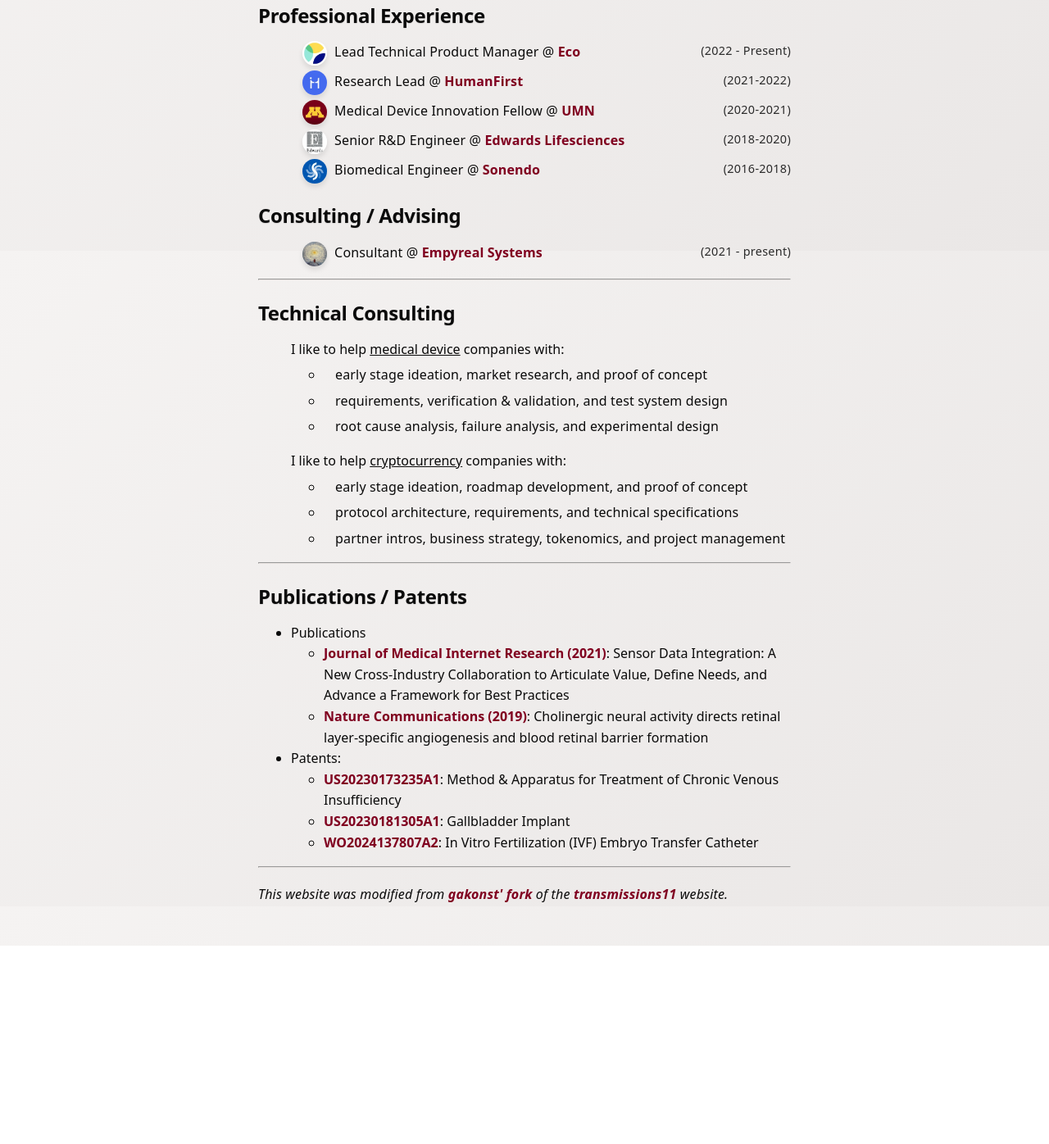
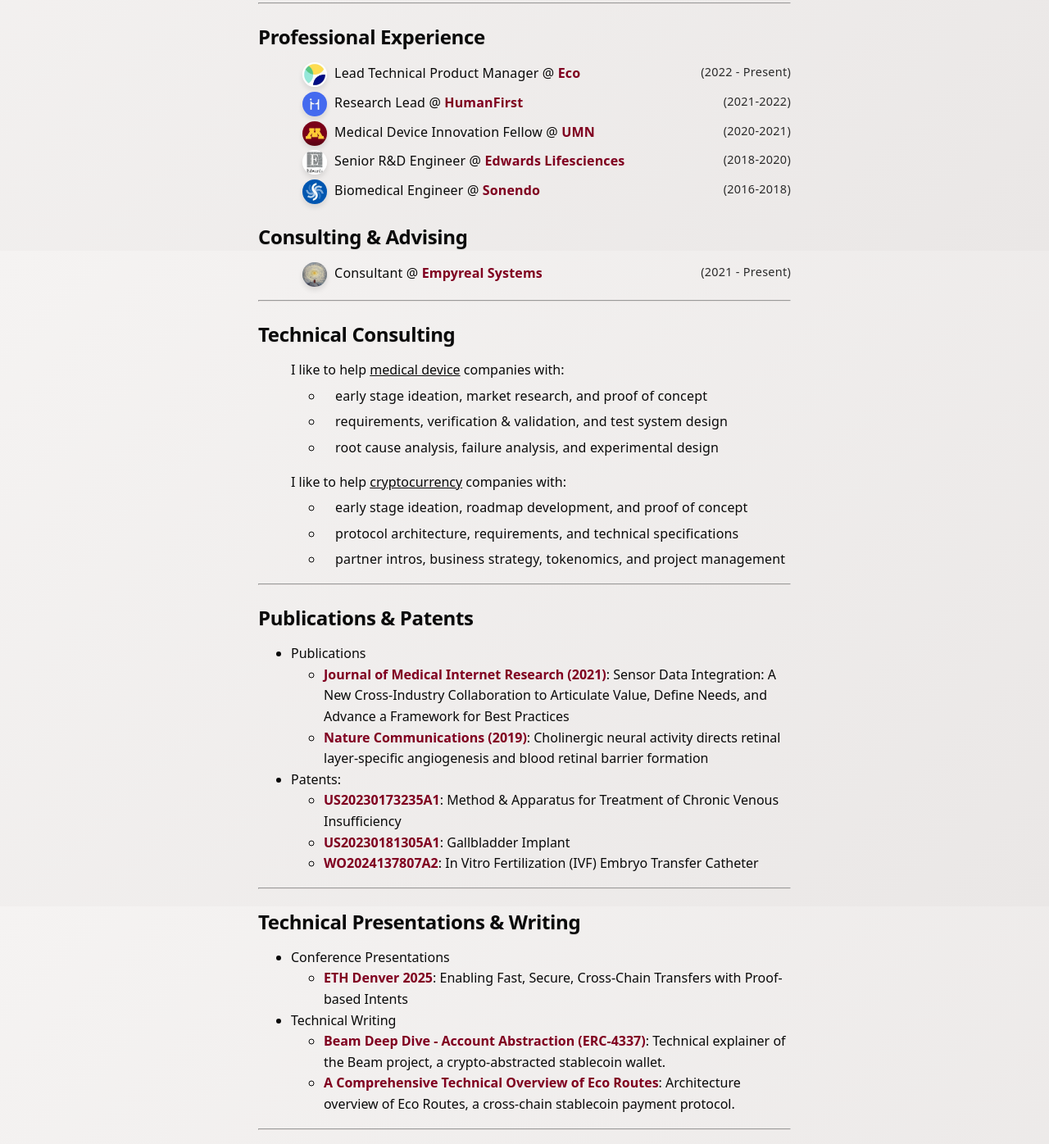
Before and after one commit to christianangelopoulos/angelopoulos.xyz, a website: page src/index.html in a window 1280 px wide. Shown: the part 494-1890 px from the top of the page at 82% size. Before the commit the page ends 1648 px from the top, so only its background shows below. Drawn offline with Linux system fonts and the light colour scheme.

Commit message:
added writing / pres section

```diff
--- a/src/index.html
+++ b/src/index.html
@@ -80,9 +80,9 @@
     <div id="summarySection">
         <h2> Personal & Professional Summary</h2>
         <p>
-            I'm the Lead Technical Product Manager at <a href="https://eco.com">Eco</a>. My responsibilities include
-            roadmap & design, technical specifications & product requirements, product management, and
-            external collaborations.
+            I'm the Lead Technical Product Manager at <a href="https://eco.com">Eco</a>, a cryptocurrency company building
+            one-click stablecoin infrastructure. My responsibilities include roadmap & design, technical specifications
+            & product requirements, product management, smart contract development, and external collaborations.
         </p>
         <p>
             I am a former University of Minnesota, Medical Device Innovation Fellow. I used to work in the Medical
@@ -107,22 +107,22 @@
                     <li>
                         <img src="images/hf.jpg" class="center">
                         Research Lead @ <a href="https://www.gohumanfirst.com/">HumanFirst</a> <span class="date"
-                            style="display:inline-block" ;>(2021-2022)</span>
+                            style="display:inline-block">(2021-2022)</span>
                     </li>
                     <li>
                         <img src="images/umn.jpg" class="center">
                         Medical Device Innovation Fellow @ <a href="https://bmdc.umn.edu/">UMN</a> <span class="date"
-                            style="display:inline-block" ;>(2020-2021)</span>
+                            style="display:inline-block">(2020-2021)</span>
                     </li>
                     <li>
                         <img src="images/ew.jpg" class="center">
                         Senior R&D Engineer @ <a href="https://www.edwards.com/">Edwards Lifesciences</a> <span
-                            class="date" style="display:inline-block" ;>(2018-2020)</span>
+                            class="date" style="display:inline-block">(2018-2020)</span>
                     </li>
                     <li>
                         <img src="images/s.jpg" class="center">
                         Biomedical Engineer @ <a href="https://sonendo.com/">Sonendo</a> <span class="date"
-                            style="display:inline-block" ;>(2016-2018)</span>
+                            style="display:inline-block">(2016-2018)</span>
                     </li>
                 </ul>
             </div>
@@ -130,13 +130,13 @@
 
         <!-- Consulting Section -->
         <div class="consulting">
-            <h2>Consulting / Advising </h2>
+            <h2>Consulting & Advising</h2>
             <div>
                 <ul style="list-style-type: none;">
                     <li>
                         <img src="images/empyreal_square.jpg" class="center">
                         Consultant @ <a href="https://www.linkedin.com/company/empyreal-systems-llc">Empyreal
-                            Systems</a> <span class="date" style="display:inline-block" ;>(2021 - present)</span>
+                            Systems</a> <span class="date" style="display:inline-block">(2021 - Present)</span>
                     </li>
                 </ul>
             </div>
@@ -147,7 +147,7 @@
 
         <!-- Technical Consulting Section -->
         <div class="consulting">
-            <h2> Technical Consulting</h2>
+            <h2>Technical Consulting</h2>
             <div>
                 <ul>
                     I like to help <u>medical device</u> companies with:
@@ -184,7 +184,7 @@
 
         <!-- Publications Section -->
         <div class="publications">
-            <h2>Publications / Patents</h2>
+            <h2>Publications & Patents</h2>
             <div>
                 <ul>
                     <li>
@@ -213,6 +213,30 @@
                         </li>
                     </ul>
                 </li>
+                </ul>
+            </div>
+        </div>
+
+        <hr>
+
+        <!-- Technical Presentations / Writing Samples Section -->
+        <div class="technical-presentations">
+            <h2>Technical Presentations & Writing</h2>
+            <div>
+                <ul>
+                    <li>
+                        Conference Presentations
+                        <ul>
+                            <li><a href="https://www.youtube.com/watch?v=s4IolFkEISA">ETH Denver 2025</a>: Enabling Fast, Secure, Cross-Chain Transfers with Proof-based Intents</li>
+                        </ul>
+                    </li>
+                    <li>
+                        Technical Writing
+                        <ul>
+                            <li><a href="https://echo.mirror.xyz/P0-9CXMHBXstSGY2pu0haK8wKvR9o62iRSxMwVitFc8">Beam Deep Dive - Account Abstraction (ERC-4337)</a>: Technical explainer of the Beam project, a crypto-abstracted stablecoin wallet.</li>
+                            <li><a href="https://eco.com/blog/a-comprehensive-technical-overview-of-eco-routes/">A Comprehensive Technical Overview of Eco Routes</a>: Architecture overview of Eco Routes, a cross-chain stablecoin payment protocol.</li>
+                        </ul>
+                    </li>
                 </ul>
             </div>
         </div>
```
